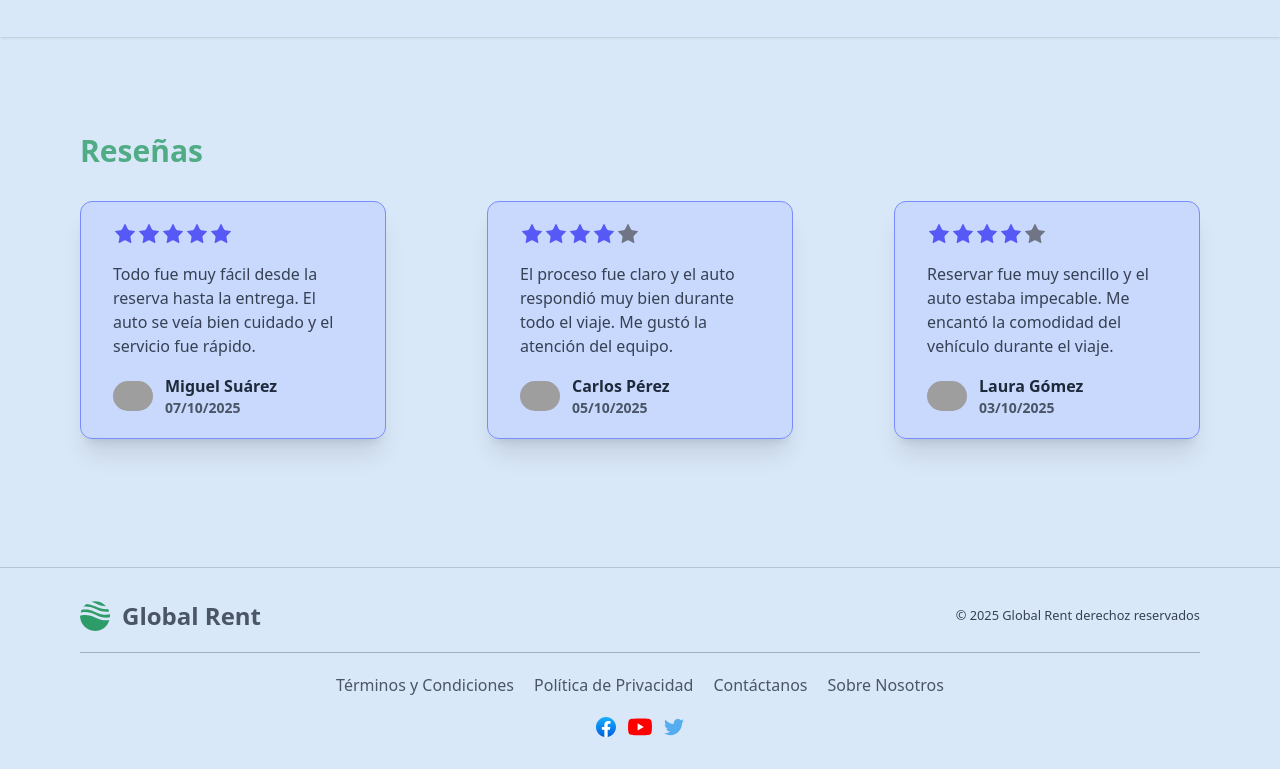
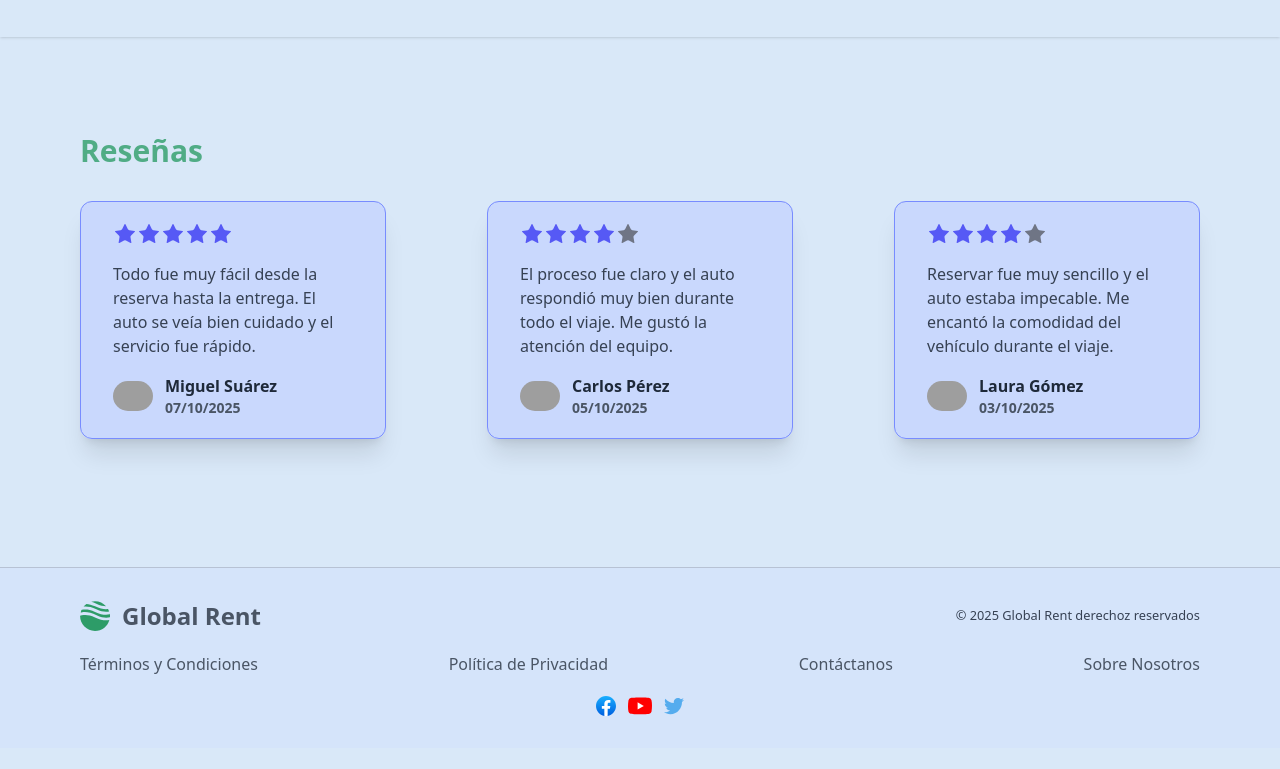
Before and after one commit to Eusebio-suarez/Global-Rent, an Angular app: page /dashboard in a window 1280 px wide. Shown: the part 764-1533 px from the top of the page. After the commit the page ends 1512 px from the top, so only its background shows below. Built offline with nearby package versions, Linux system fonts and the light colour scheme; grey boxes are pictures that could not be loaded.

Commit message:
diseño responsive

```diff
--- a/src/app/app.component.ts
+++ b/src/app/app.component.ts
@@ -1,6 +1,5 @@
 import { Component } from '@angular/core';
 import { RouterOutlet } from '@angular/router';
-import { DashboardComponent } from './features/dashboard/pages/dashboard/dashboard.component';
 
 @Component({
   selector: 'app-root',
--- a/src/app/core/models/response/car.ts
+++ b/src/app/core/models/response/car.ts
@@ -1,5 +1,6 @@
 
 export interface Car {
+    licensePlate:string
     image:string,
     model:string,
     type:string,
--- a/src/app/features/cars/components/car-card/car-card.component.ts
+++ b/src/app/features/cars/components/car-card/car-card.component.ts
@@ -1,9 +1,10 @@
 import { Component, input } from '@angular/core';
 import { Car } from '../../../../core/models/response/car';
+import { CurrencyPipe } from '@angular/common';
 
 @Component({
   selector: 'app-car-card',
-  imports: [],
+  imports: [CurrencyPipe],
   templateUrl: './car-card.component.html'
 })
 export class CarCardComponent {
--- a/src/app/features/cars/pages/cars-page/cars-page.component.html
+++ b/src/app/features/cars/pages/cars-page/cars-page.component.html
@@ -1,2 +1,3 @@
 <app-nav-bar></app-nav-bar>
 <app-cars></app-cars>
+<app-footer></app-footer>
--- a/src/app/features/cars/pages/cars-page/cars-page.component.ts
+++ b/src/app/features/cars/pages/cars-page/cars-page.component.ts
@@ -2,10 +2,11 @@ import { Component } from '@angular/core';
 import { NavBarDashboardComponent } from "../../../dashboard/components/nav-bar-dashboard/nav-bar-dashboard.component";
 import { NavBarComponent } from "../../../../shared/components/nav-bar/nav-bar.component";
 import { CarsComponent } from "../../components/cars/cars.component";
+import { FooterComponent } from "../../../../shared/components/footer/footer.component";
 
 @Component({
   selector: 'app-cars-page',
-  imports: [NavBarComponent, CarsComponent],
+  imports: [NavBarComponent, CarsComponent, FooterComponent],
   templateUrl: './cars-page.component.html'
 })
 export class CarsPageComponent {
--- a/src/app/features/dashboard/components/nav-bar-dashboard/nav-bar-dashboard.component.html
+++ b/src/app/features/dashboard/components/nav-bar-dashboard/nav-bar-dashboard.component.html
@@ -1,4 +1,4 @@
-<header class="w-full px-20 py-8 mb-15 flex justify-between shadow-sm max-[600px]:flex-col max-[600px]:items-center max-[600px]:gap-8 max-md:mb-5 max-md:px-10">
+<header class="w-full px-20 py-8 mb-15 flex justify-between shadow-sm bg-[#C3D2FF]/20 max-[600px]:flex-col max-[600px]:items-center max-[600px]:gap-8 max-md:mb-5 max-md:px-10">
     <div>
         <a class="flex items-center gap-4" href="">
             <svg xmlns="http://www.w3.org/2000/svg"width="40"height="40"viewBox="0 0 40.3 40.3"fill="none"><path fill-rule="evenodd"clip-rule="evenodd"d="M8.654 3.891c-1.43 1.001-2.723 2.184-3.847 3.515 4.589-.426 10.42.27 17.19 3.654 7.228 3.614 13.049 3.736 17.1 2.955a25.794 25.794 0 0 0-1.378-3.199c-4.637.489-10.582-.158-17.51-3.622-4.4-2.199-8.278-3.105-11.553-3.301ZM35.009 6.96C31.347 2.869 26.025.294 20.101.294a20.29 20.29 0 0 0-5.036.639c2.179.595 4.494 1.465 6.931 2.683 5.072 2.536 9.451 3.353 13.012 3.344ZM39.962 17.922c-4.894.966-11.652.768-19.755-3.284-7.576-3.788-13.605-3.74-17.672-2.836a16.066 16.066 0 0 0-.615.147 19.726 19.726 0 0 0-.928 3.64c.326-.087.663-.169 1.01-.247 4.933-1.096 11.904-.549 20.328 3.663 7.576 3.788 13.605 3.74 17.672 2.836.14-.031.277-.063.412-.096a20.37 20.37 0 0 0 .022-2.652 18.738 18.738 0 0 0-.472-2.171ZM39.426 25.466c-4.846.847-11.408.522-19.22-3.384-7.576-3.788-13.605-3.74-17.672-2.836-.903.2-1.715.444-2.431.702a19.79 19.79 0 0 0-.001.345c0 11.045 8.954 20 20 20 9.257 0 17.045-6.289 19.324-14.827Z"fill="#2D9C68"/></svg>
--- a/src/app/shared/components/footer/footer.component.html
+++ b/src/app/shared/components/footer/footer.component.html
@@ -1,4 +1,4 @@
-<footer class="flex flex-col px-20 py-8 gap-5 mt-24 shadow-inherit border-t border-t-gray-400/50 max-md:px-10 max-md:mt-14">
+<footer class="flex flex-col px-20 py-8 gap-5 mt-24 shadow-inherit bg-[#C3D2FF]/20 border-t border-t-gray-400/50 max-md:px-10 max-md:mt-14">
     <div class="flex items-center justify-between max-[600px]:flex-col max-[600px]:justify-center max-[600px]:gap-3">
         <a class="flex items-center gap-3" href="/">
             <svg xmlns="http://www.w3.org/2000/svg"width="30"height="30"viewBox="0 0 40.3 40.3"fill="none"><path fill-rule="evenodd"clip-rule="evenodd"d="M8.654 3.891c-1.43 1.001-2.723 2.184-3.847 3.515 4.589-.426 10.42.27 17.19 3.654 7.228 3.614 13.049 3.736 17.1 2.955a25.794 25.794 0 0 0-1.378-3.199c-4.637.489-10.582-.158-17.51-3.622-4.4-2.199-8.278-3.105-11.553-3.301ZM35.009 6.96C31.347 2.869 26.025.294 20.101.294a20.29 20.29 0 0 0-5.036.639c2.179.595 4.494 1.465 6.931 2.683 5.072 2.536 9.451 3.353 13.012 3.344ZM39.962 17.922c-4.894.966-11.652.768-19.755-3.284-7.576-3.788-13.605-3.74-17.672-2.836a16.066 16.066 0 0 0-.615.147 19.726 19.726 0 0 0-.928 3.64c.326-.087.663-.169 1.01-.247 4.933-1.096 11.904-.549 20.328 3.663 7.576 3.788 13.605 3.74 17.672 2.836.14-.031.277-.063.412-.096a20.37 20.37 0 0 0 .022-2.652 18.738 18.738 0 0 0-.472-2.171ZM39.426 25.466c-4.846.847-11.408.522-19.22-3.384-7.576-3.788-13.605-3.74-17.672-2.836-.903.2-1.715.444-2.431.702a19.79 19.79 0 0 0-.001.345c0 11.045 8.954 20 20 20 9.257 0 17.045-6.289 19.324-14.827Z"fill="#2D9C68"/></svg>
@@ -6,8 +6,7 @@
         </a>
         <small class="text-gray-700">© 2025 Global Rent derechoz reservados</small>
     </div>
-    <hr class="text-gray-400/80">
-    <div class="flex justify-center gap-5 max-[600px]:flex-col max-[600px]:items-center">
+    <div class="flex justify-between gap-5 max-[600px]:flex-col max-[600px]:items-center">
         <a href="#" class="hover:text-[#2D9C68] text-gray-600 transition-colors">Términos y Condiciones</a>
         <a href="#" class="hover:text-[#2D9C68] text-gray-600 transition-colors">Política de Privacidad</a>
         <a href="#" class="hover:text-[#2D9C68] text-gray-600 transition-colors">Contáctanos</a>
--- a/src/app/shared/components/nav-bar/nav-bar.component.html
+++ b/src/app/shared/components/nav-bar/nav-bar.component.html
@@ -1,4 +1,4 @@
-<header class="w-full px-20 py-8 mb-15 flex justify-between shadow-sm max-[600px]:flex-col max-[600px]:items-center max-[600px]:gap-8 max-md:mb-5 max-md:px-10">
+<header class="w-full px-20 py-8 mb-15 flex justify-between shadow-sm bg-[#C3D2FF]/20 max-[600px]:flex-col max-[600px]:items-center max-[600px]:gap-8 max-md:mb-5 max-md:px-10">
     <div>
         <a class="flex items-center gap-4" href="">
             <svg xmlns="http://www.w3.org/2000/svg"width="40"height="40"viewBox="0 0 40.3 40.3"fill="none"><path fill-rule="evenodd"clip-rule="evenodd"d="M8.654 3.891c-1.43 1.001-2.723 2.184-3.847 3.515 4.589-.426 10.42.27 17.19 3.654 7.228 3.614 13.049 3.736 17.1 2.955a25.794 25.794 0 0 0-1.378-3.199c-4.637.489-10.582-.158-17.51-3.622-4.4-2.199-8.278-3.105-11.553-3.301ZM35.009 6.96C31.347 2.869 26.025.294 20.101.294a20.29 20.29 0 0 0-5.036.639c2.179.595 4.494 1.465 6.931 2.683 5.072 2.536 9.451 3.353 13.012 3.344ZM39.962 17.922c-4.894.966-11.652.768-19.755-3.284-7.576-3.788-13.605-3.74-17.672-2.836a16.066 16.066 0 0 0-.615.147 19.726 19.726 0 0 0-.928 3.64c.326-.087.663-.169 1.01-.247 4.933-1.096 11.904-.549 20.328 3.663 7.576 3.788 13.605 3.74 17.672 2.836.14-.031.277-.063.412-.096a20.37 20.37 0 0 0 .022-2.652 18.738 18.738 0 0 0-.472-2.171ZM39.426 25.466c-4.846.847-11.408.522-19.22-3.384-7.576-3.788-13.605-3.74-17.672-2.836-.903.2-1.715.444-2.431.702a19.79 19.79 0 0 0-.001.345c0 11.045 8.954 20 20 20 9.257 0 17.045-6.289 19.324-14.827Z"fill="#2D9C68"/></svg>
```
Also changed, not shown: src/app/features/cars/components/car-card/car-card.component.html (+8 -3 lines).
